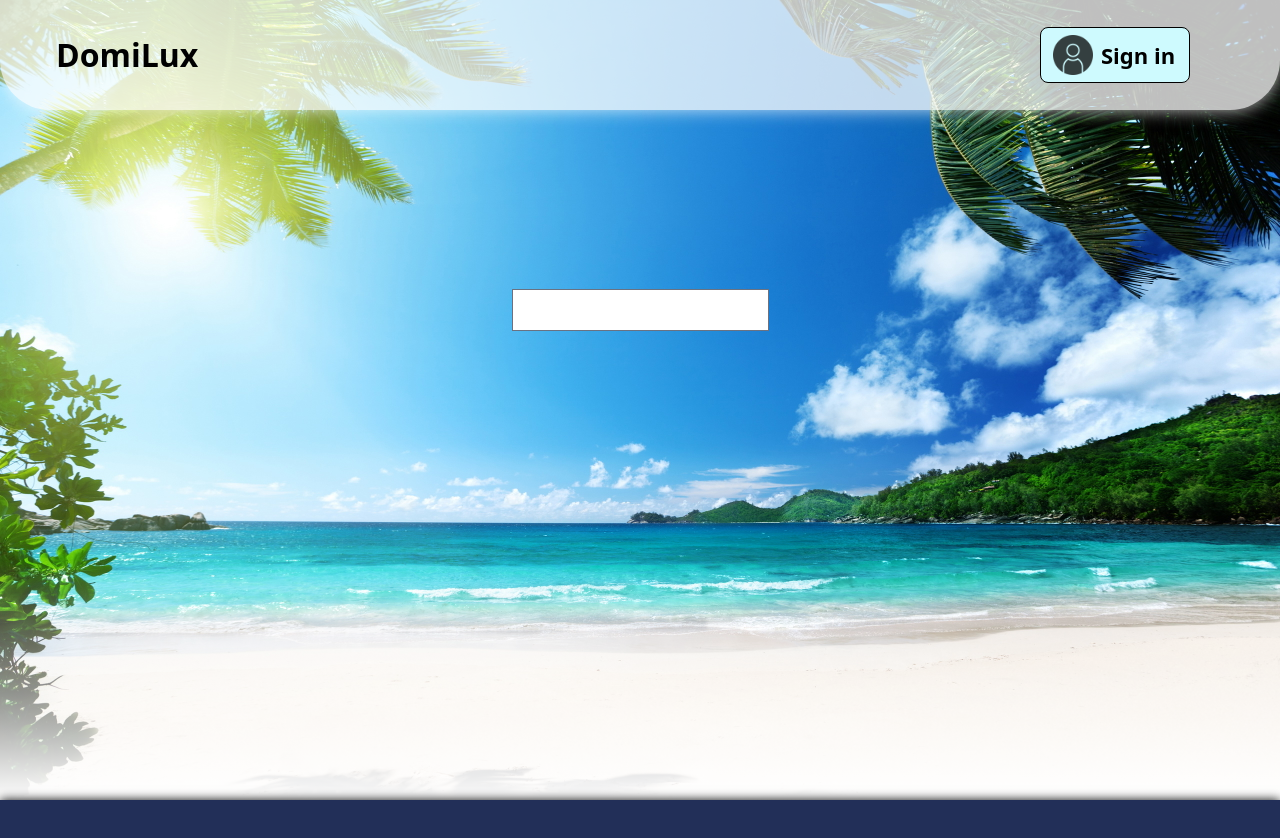
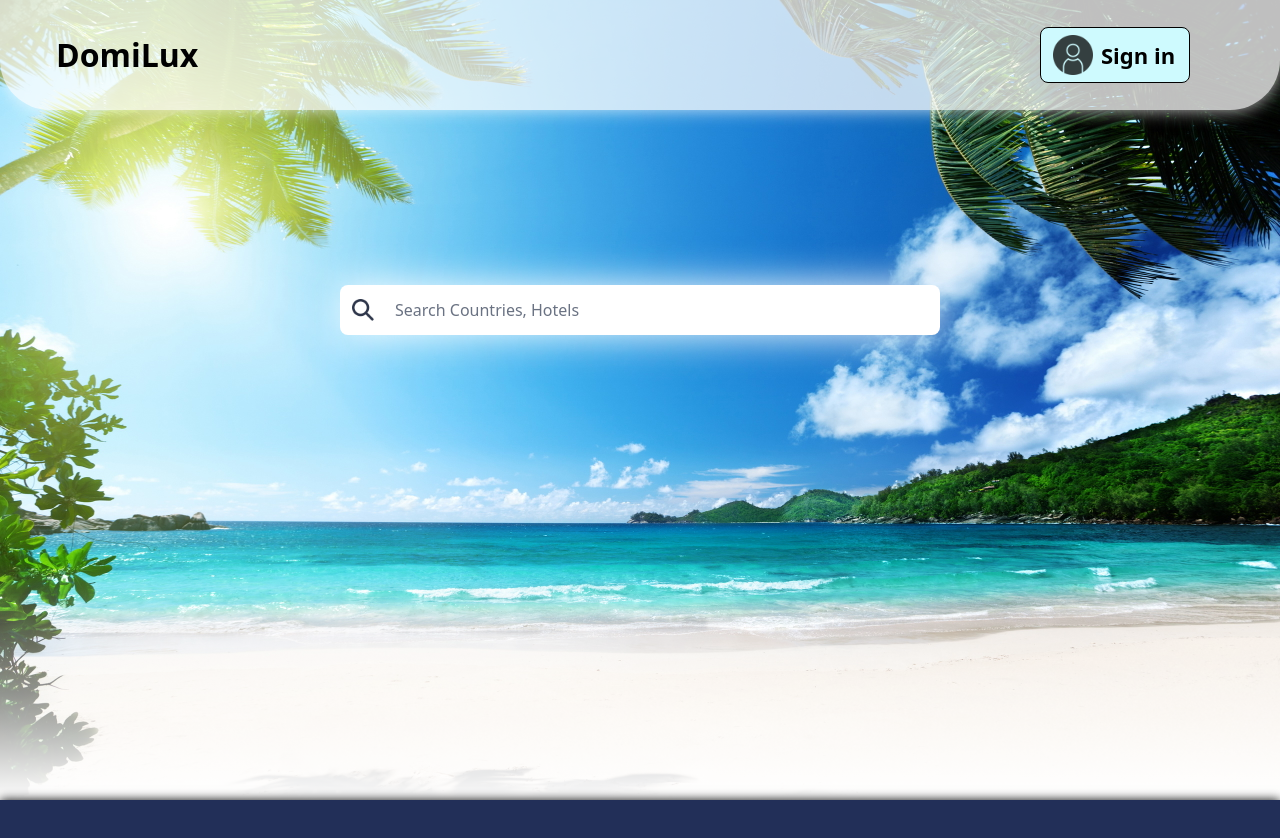
Before and after one commit to pdllama/e-hotel, a SvelteKit app: page / in a window 1280 px wide. Shown: the top 838 px of the page. Built offline with nearby package versions, Linux system fonts and the light colour scheme.

Commit message:
setup basic search bar. doesn't work.

```diff
--- /dev/null
+++ b/src/lib/components/text-input.svelte
@@ -0,0 +1,49 @@
+<script lang="ts">
+    import clearIcon from "$lib/assets/clear-icon.png"
+    let {
+        placeholder, value, oninput, nameId, //input props
+        divClasses='', inputProps={}, inputClasses='', //customization
+        icon=null, iconAlt='', iconClasses="", //optional elements
+        clearHandler=null //optional elements
+    } = $props();
+</script>
+
+<style>
+    .shadow {
+        box-shadow: 0px 0px 40px white;
+    }
+    .conditional-border {
+        border: 1px solid white;
+        border-radius: 8px;
+    }
+    .conditional-border:focus {
+        border: 1px solid oklch(0.546 0.245 262.881);
+        border-radius: 8px;
+    }
+</style>
+
+<div class={`flex justify-center items-center p-1 shadow ${divClasses}`}>
+    {#if (icon !== null)}
+        <img alt={iconAlt} src={icon} width="30px" height="30px" class={`p-1 mx-1 ${iconClasses}`}/>
+    {/if}
+    <input
+        type="text"
+        id={nameId}
+        name={nameId}
+        {placeholder}
+        {value}
+        {oninput}
+        class={`
+            w-[100%]
+            h-[100%]
+            rounded-lg conditional-border
+            ${inputClasses}
+        `}
+        {...inputProps}
+    />
+    {#if (clearHandler !== null)}
+            <button>
+                <img src={clearIcon} alt="clear input icon" class={"w-[100%]"}/>
+            </button>
+    {/if}
+</div>
--- a/src/routes/+layout.svelte
+++ b/src/routes/+layout.svelte
@@ -8,7 +8,7 @@
 
 <svelte:head><link rel="icon" /></svelte:head>
 <div class="flex flex-col justify-center items-center min-h-screen m-0">
-	<nav class="nav-container">
+	<nav class="nav-container z-1">
 		<div class="logo-container flex justify-center items-center">
 			<p class="logo-text">DomiLux</p>
 		</div>
--- a/src/routes/+page.svelte
+++ b/src/routes/+page.svelte
@@ -1,5 +1,12 @@
 <script>
     import "./home-page.css"
+    import TextInput from "$lib/components/text-input.svelte";
+    import searchIcon from "$lib/assets/search-icon.png";
+
+    let countrySearch = $state("");
+    function on_search(event) {
+        countrySearch = event.target.value;
+    }
 </script>
 
 <div class='flex flex-col justify-start items-center home-main-container'>
@@ -7,7 +14,26 @@
 <!-- <h1><b>Welcome to Domilux</b></h1>
 <p>Book your hotels here</p>
 <p>Home page</p> -->
-    <div class="w-[100%] h-[50%] flex flex-col justify-center items-center">
-        <input/>
+    <div class="w-[100%] h-[50%] flex flex-col justify-center items-center z-100">
+        <TextInput
+            placeholder="Search Countries, Hotels"
+            nameId="country"
+            divClasses="w-[90%] max-w-[600px] h-[50px] bg-white rounded-lg"
+            value={countrySearch}
+            oninput={on_search}
+            icon={searchIcon}
+            iconAlt="search icon"
+        />
+        <!-- <form action="/">
+            <label for="country">Country: </label>
+            <input
+                type="text"
+                id="country"
+                name="country"
+                oninput={on_search}
+                bind:value={countrySearch}
+                placeholder="search a country"
+            />
+        </form> -->
     </div>
 </div>
--- a/src/routes/home-page.css
+++ b/src/routes/home-page.css
@@ -4,7 +4,6 @@
     height: 800px;
     background-size: cover;
     margin-top: -110px;
-    z-index: -1;
 }
 
 @keyframes pulse {
```
Also changed, not shown: src/lib/assets/clear-icon.png (added), src/lib/assets/search-icon.png (added).
